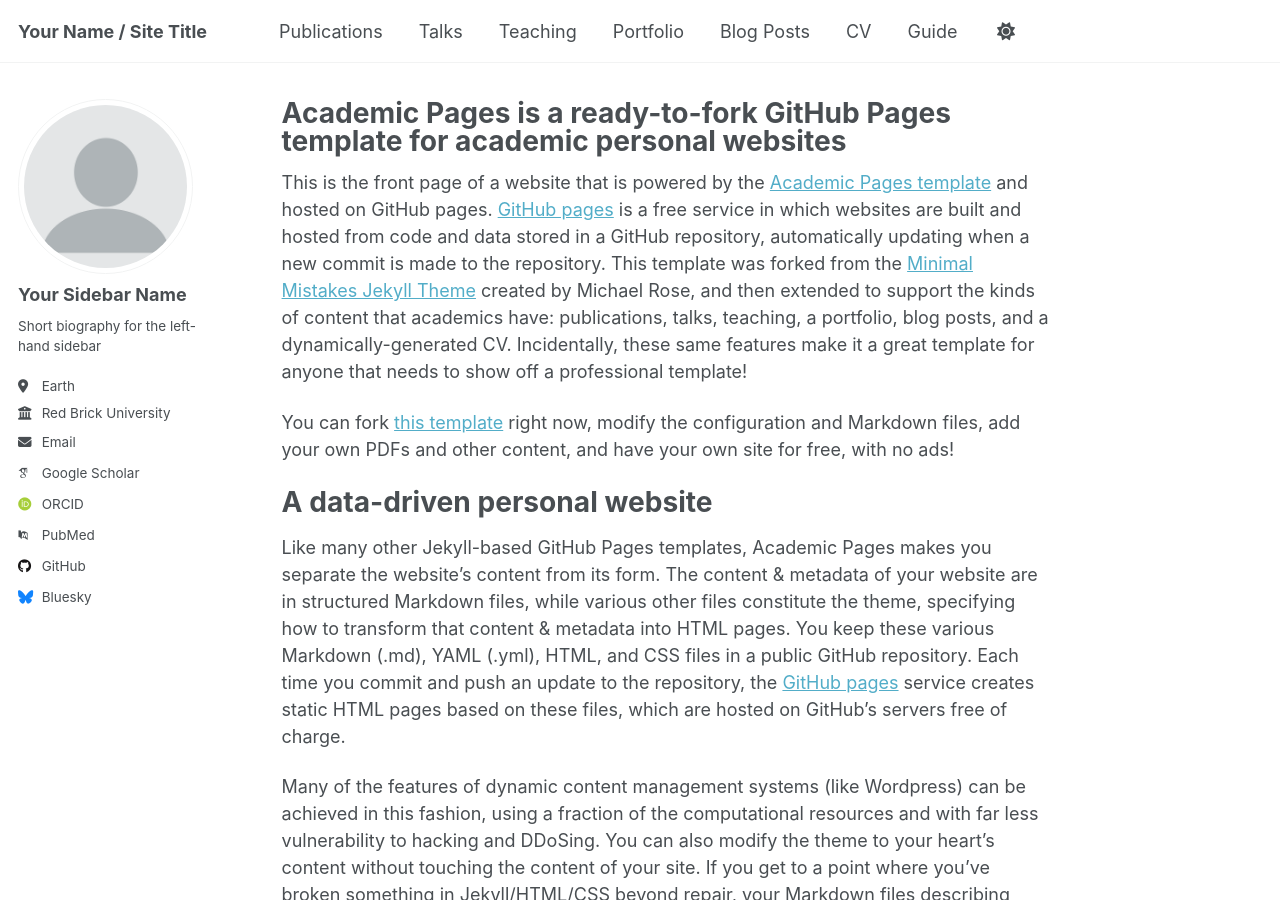
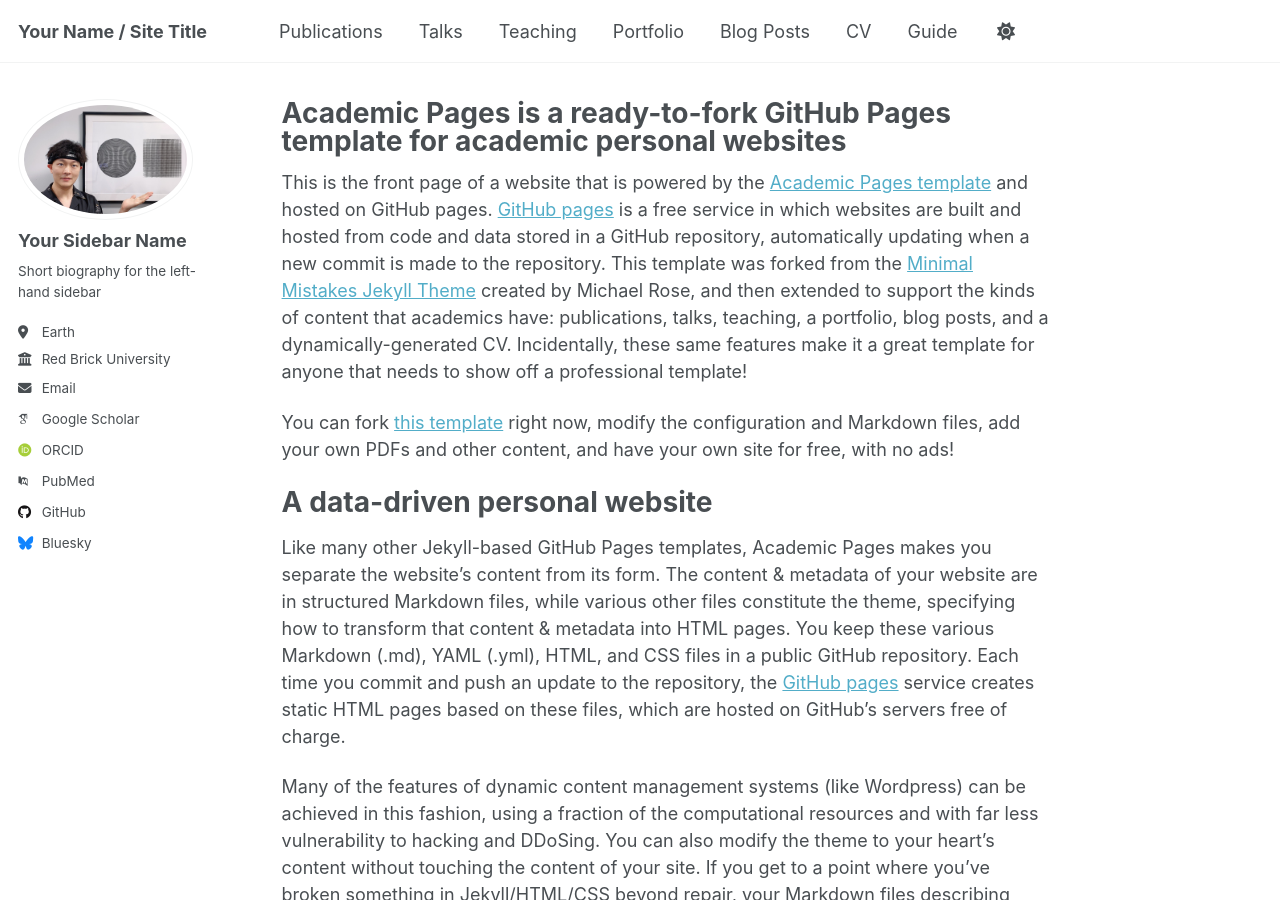
Before and after one commit to YingchaoPeng/YingchaoPeng.github.io, a Jekyll site: the page built from _pages/about.md, in a window 1280 px wide and 900 px high. Built offline with Jekyll 4.4.1, drawn with Linux system fonts in a browser that asks for light colours; some web fonts are replaced; a script that is not in the unit is left out.

Commit message:
Update _config.yml

```diff
--- a/_config.yml
+++ b/_config.yml
@@ -22,7 +22,7 @@ repository               : "academicpages/academicpages.github.io"
 #               Additional customization can be done by editing /_includes/author-profile.html
 author:
   # Biographic information
-  avatar           : "profile.png"
+  avatar           : "Yingchao_Peng.jpg"
   name             : "Your Sidebar Name"
   pronouns         : # example: "she/her"
   bio              : "Short biography for the left-hand sidebar"
```
